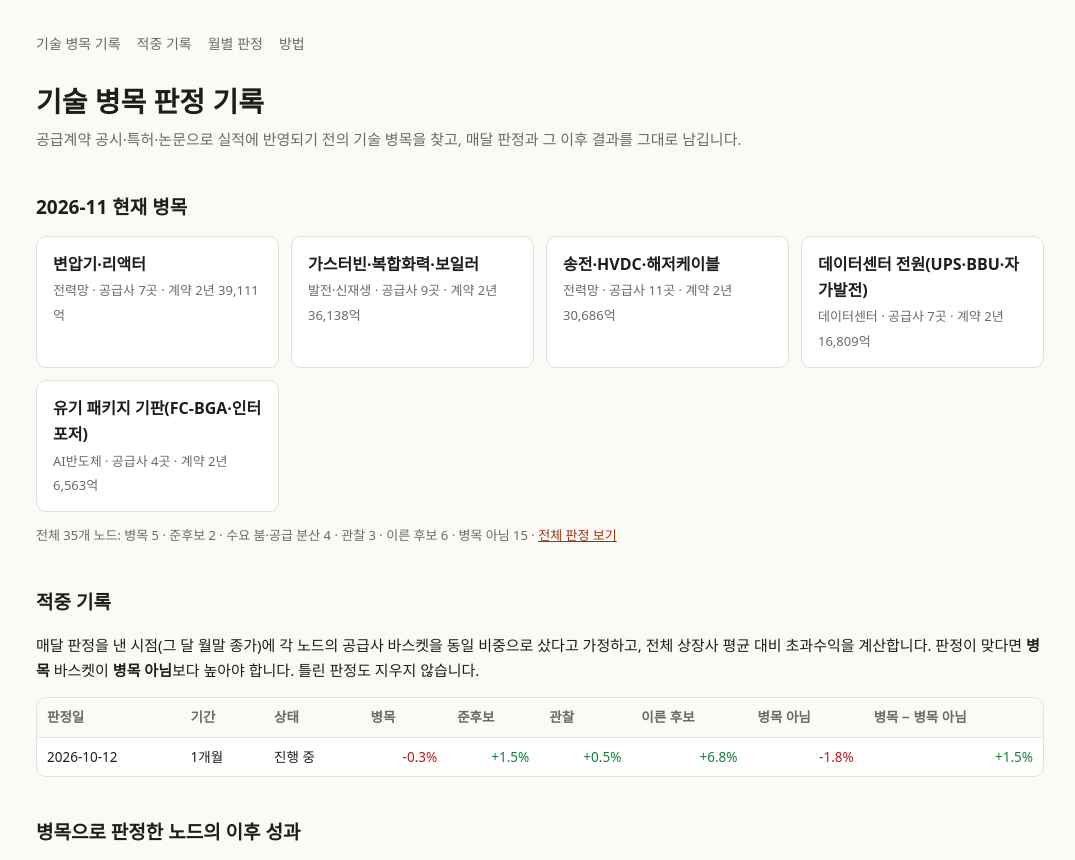
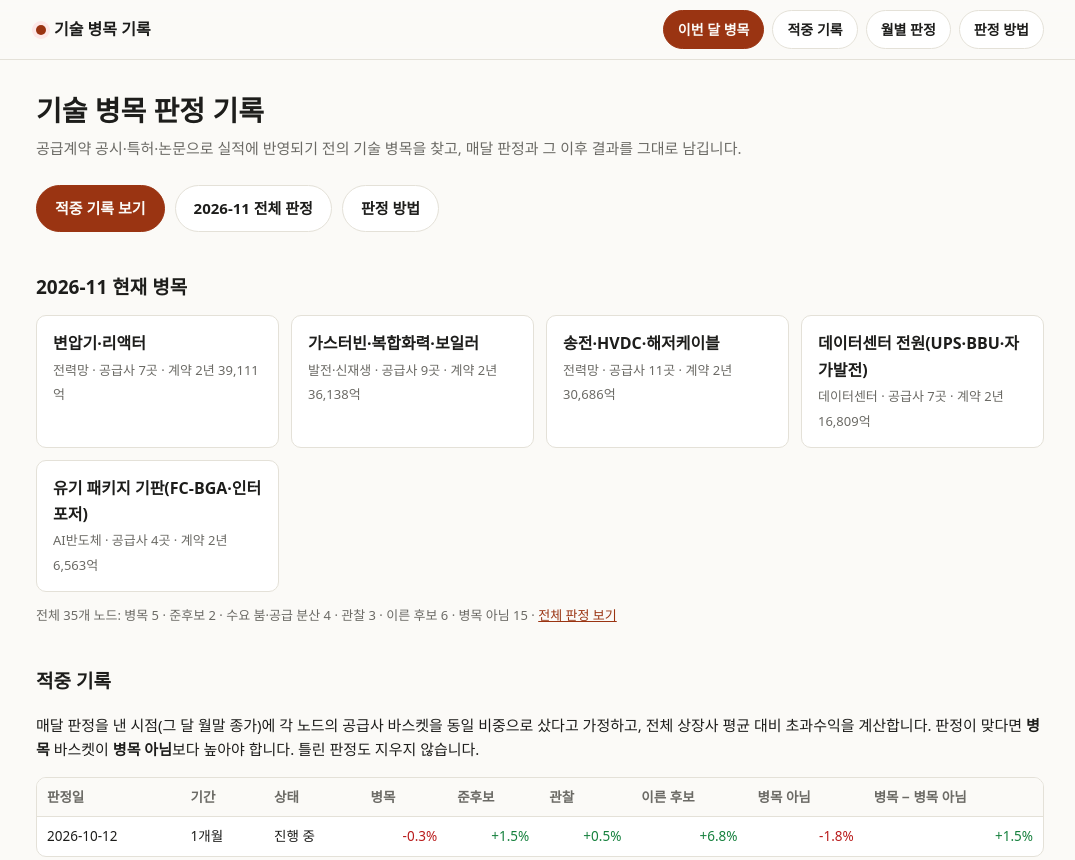
Before and after one commit to ujyu3804-arch/tech-bottleneck-log, a plain HTML site: page index.html in a window 1280 px wide. Shown: the top 860 px of the page, without its empty margins (100-1175 px from the left). Drawn offline with Linux system fonts and the light colour scheme.

Commit message:
상단 메뉴를 고정 바와 버튼으로 바꾸고 첫 화면에 바로가기 버튼 추가
Co-Authored-By: Claude Opus 5.5 <noreply@anthropic.com>

```diff
--- a/index.html
+++ b/index.html
@@ -10,8 +10,21 @@
 *{box-sizing:border-box}
 body{margin:0;background:var(--bg);color:var(--fg);font:15px/1.65 "Pretendard","Apple SD Gothic Neo","Malgun Gothic",system-ui,sans-serif}
 main{max-width:1040px;margin:0 auto;padding:32px 16px 64px}
-nav{display:flex;gap:16px;flex-wrap:wrap;font-size:14px;margin-bottom:28px}
-nav a{color:var(--muted);text-decoration:none}nav a:hover{color:var(--accent)}
+header{position:sticky;top:0;z-index:10;background:color-mix(in srgb,var(--bg) 88%,transparent);
+backdrop-filter:blur(8px);-webkit-backdrop-filter:blur(8px);border-bottom:1px solid var(--line)}
+.bar{max-width:1040px;margin:0 auto;padding:10px 16px;display:flex;align-items:center;gap:16px;flex-wrap:wrap}
+.brand{font-weight:800;font-size:16px;color:var(--fg);text-decoration:none;display:flex;align-items:center;gap:8px;margin-right:auto}
+.brand::before{content:"";width:10px;height:10px;border-radius:50%;background:var(--accent);box-shadow:0 0 0 4px var(--hot-bg)}
+nav{display:flex;gap:8px;flex-wrap:wrap;max-width:100%}
+nav a,.btn{flex:none;padding:7px 14px;border-radius:99px;border:1px solid var(--line);background:var(--card);
+color:var(--fg);font-size:14px;font-weight:600;text-decoration:none;transition:border-color .15s,color .15s,background .15s}
+nav a:hover,.btn:hover{border-color:var(--accent);color:var(--accent)}
+nav a.on,.btn.primary{background:var(--accent);border-color:var(--accent);color:var(--bg)}
+nav a.on:hover,.btn.primary:hover{color:var(--bg);filter:brightness(1.08)}
+.actions{display:flex;gap:10px;flex-wrap:wrap;margin:0 0 8px}
+.btn{padding:10px 18px;font-size:15px}
+html{scroll-padding-top:72px}
+@media (max-width:560px){.bar{gap:8px}nav{width:100%;display:grid;grid-template-columns:repeat(4,1fr);gap:6px}nav a{padding:7px 4px;font-size:12.5px;text-align:center;white-space:nowrap}html{scroll-padding-top:104px}}
 a{color:var(--accent)}
 h1{font-size:28px;line-height:1.3;margin:0 0 8px}h2{font-size:19px;margin:40px 0 12px}
 .sub{color:var(--muted);margin:0 0 24px}
@@ -32,11 +45,13 @@ tr:last-child td{border-bottom:0}
 .fine{color:var(--muted);font-size:13px}
 ul.changes{padding-left:20px}
 footer{margin-top:56px;padding-top:16px;border-top:1px solid var(--line);color:var(--muted);font-size:12.5px}
-</style></head><body><main>
-<nav><a href="index.html">기술 병목 기록</a><a href="index.html#record">적중 기록</a>
-<a href="index.html#archive">월별 판정</a><a href="method.html">방법</a></nav>
+</style></head><body>
+<header><div class="bar"><a class="brand" href="index.html">기술 병목 기록</a><nav><a href="index.html" class="on">이번 달 병목</a><a href="index.html#record">적중 기록</a><a href="index.html#archive">월별 판정</a><a href="method.html">판정 방법</a></nav></div></header>
+<main>
 <h1>기술 병목 판정 기록</h1>
 <p class="sub">공급계약 공시·특허·논문으로 실적에 반영되기 전의 기술 병목을 찾고, 매달 판정과 그 이후 결과를 그대로 남깁니다.</p>
+<div class="actions"><a class="btn primary" href="#record">적중 기록 보기</a><a class="btn" href="verdicts/2026-11.html">2026-11 전체 판정</a>
+<a class="btn" href="method.html">판정 방법</a></div>
 <h2>2026-11 현재 병목</h2>
 <div class="cards"><div class="card"><b>변압기·리액터</b><span>전력망 · 공급사 7곳 · 계약 2년 39,111억</span></div><div class="card"><b>가스터빈·복합화력·보일러</b><span>발전·신재생 · 공급사 9곳 · 계약 2년 36,138억</span></div><div class="card"><b>송전·HVDC·해저케이블</b><span>전력망 · 공급사 11곳 · 계약 2년 30,686억</span></div><div class="card"><b>데이터센터 전원(UPS·BBU·자가발전)</b><span>데이터센터 · 공급사 7곳 · 계약 2년 16,809억</span></div><div class="card"><b>유기 패키지 기판(FC-BGA·인터포저)</b><span>AI반도체 · 공급사 4곳 · 계약 2년 6,563억</span></div></div>
 <p class="fine">전체 35개 노드: 병목 5 · 준후보 2 · 수요 붐·공급 분산 4 · 관찰 3 · 이른 후보 6 · 병목 아님 15 · <a href="verdicts/2026-11.html">전체 판정 보기</a></p>
```
Also changed, not shown: method.html (+18 -5 lines), verdicts/2026-10.html (+18 -5 lines), verdicts/2026-11.html (+18 -5 lines).
